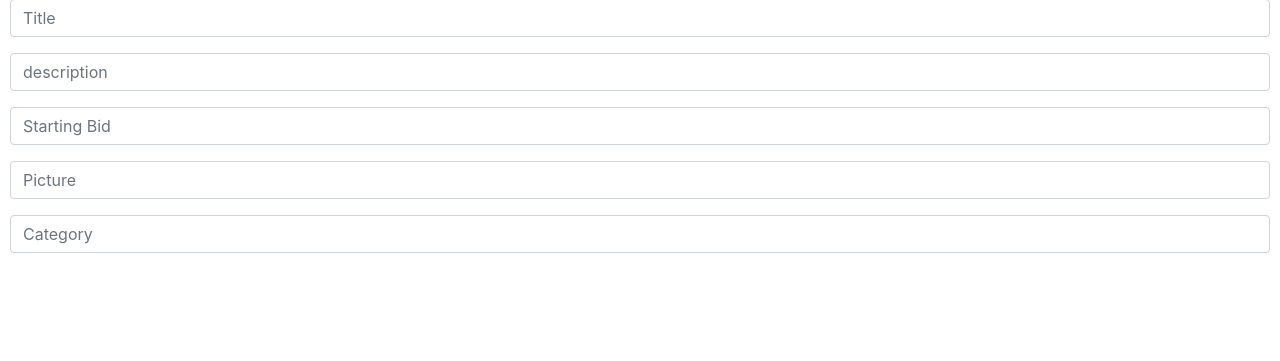
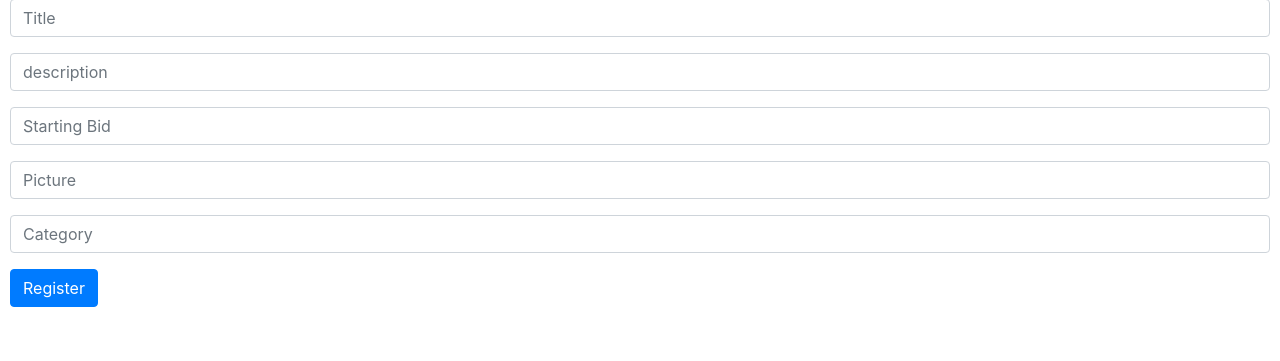
Before and after one commit to Ekaterine6/cs50w, a Django app: page /listing in a window 1280 px wide. Shown: the part 210-571 px from the top of the page. Run offline with Django 3.2, Linux system fonts and the light colour scheme; some libraries are stand-ins or nearby versions.

Commit message:
create lsiting form works and after successful submission redirects to the active listing page.

```diff
--- a/commerce/auctions/templates/auctions/listing.html
+++ b/commerce/auctions/templates/auctions/listing.html
@@ -19,5 +19,6 @@
         <div class="form-group">
             <input class="form-control" type="text" name="tag_category" placeholder="Category">
         </div>
+        <input class="btn btn-primary" type="submit" value="Register">
     </form>
 {% endblock %}
```
